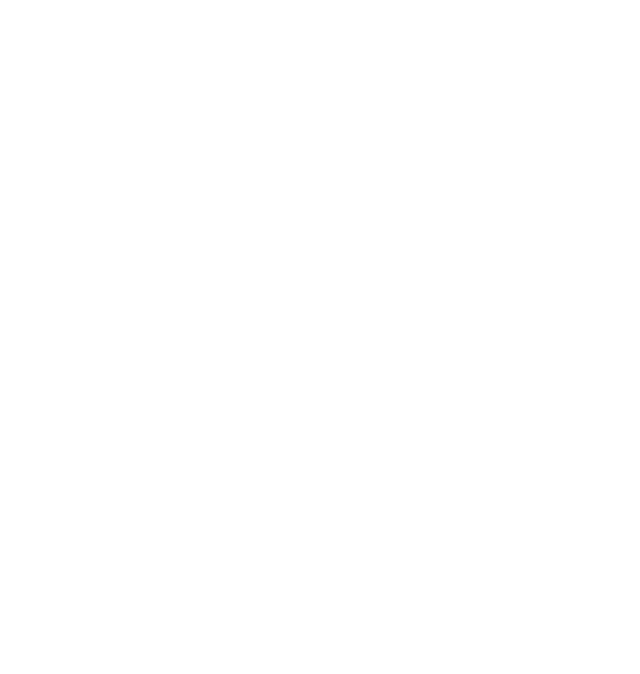
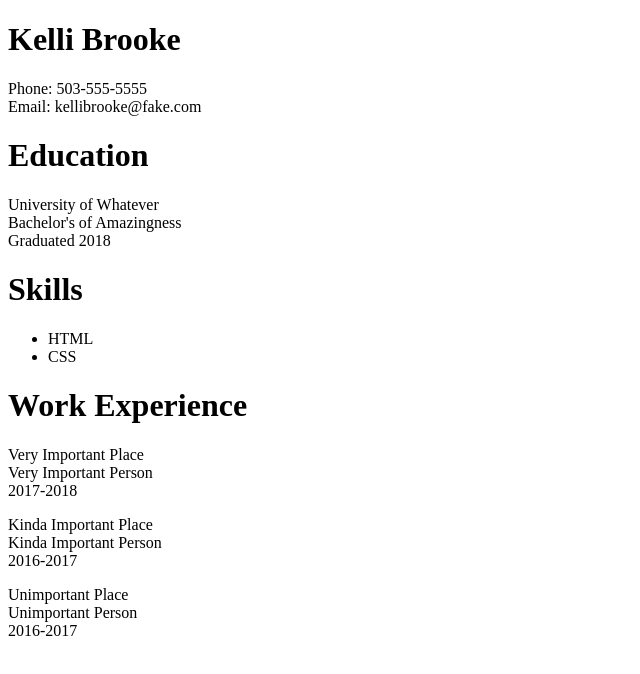
Before and after one commit to kellibrooke/resume-home, a plain HTML site: page index.html in a window 1280 px wide. Shown: the whole page, without its empty margins (0-640 px from the left). Drawn offline with Linux system fonts and the light colour scheme.

Commit message:
add content to index.html

```diff
--- a/index.html
+++ b/index.html
@@ -5,6 +5,39 @@
     <link rel="stylesheet" href="css/styles.css">
   </head>
   <body>
+    <div class="header">
+      <h1>Kelli Brooke</h1>
+      <p>Phone: 503-555-5555<br>
+      Email: kellibrooke@fake.com</p>
+    </div>
 
+    <div class="education">
+      <h1>Education</h1>
+      <p><span class="important-name">University of Whatever</span><br>
+        Bachelor's of Amazingness<br>
+        Graduated 2018</p>
+    </div>
+    <div class="skills">
+      <h1>Skills</h1>
+      <ul>
+        <li>HTML</li>
+        <li>CSS</li>
+      </ul>
+    </div>
+    <div class="experience">
+      <h1>Work Experience</h1>
+      <p><span class="important-name">Very Important Place</span><br>
+        Very Important Person<br>
+        2017-2018
+      </p>
+      <p><span class="important-name">Kinda Important Place</span><br>
+        Kinda Important Person<br>
+        2016-2017
+      </p>
+      <p><span class="important-name">Unimportant Place</span><br>
+        Unimportant Person<br>
+        2016-2017
+      </p>
+    </div>
   </body>
 </html>
```
